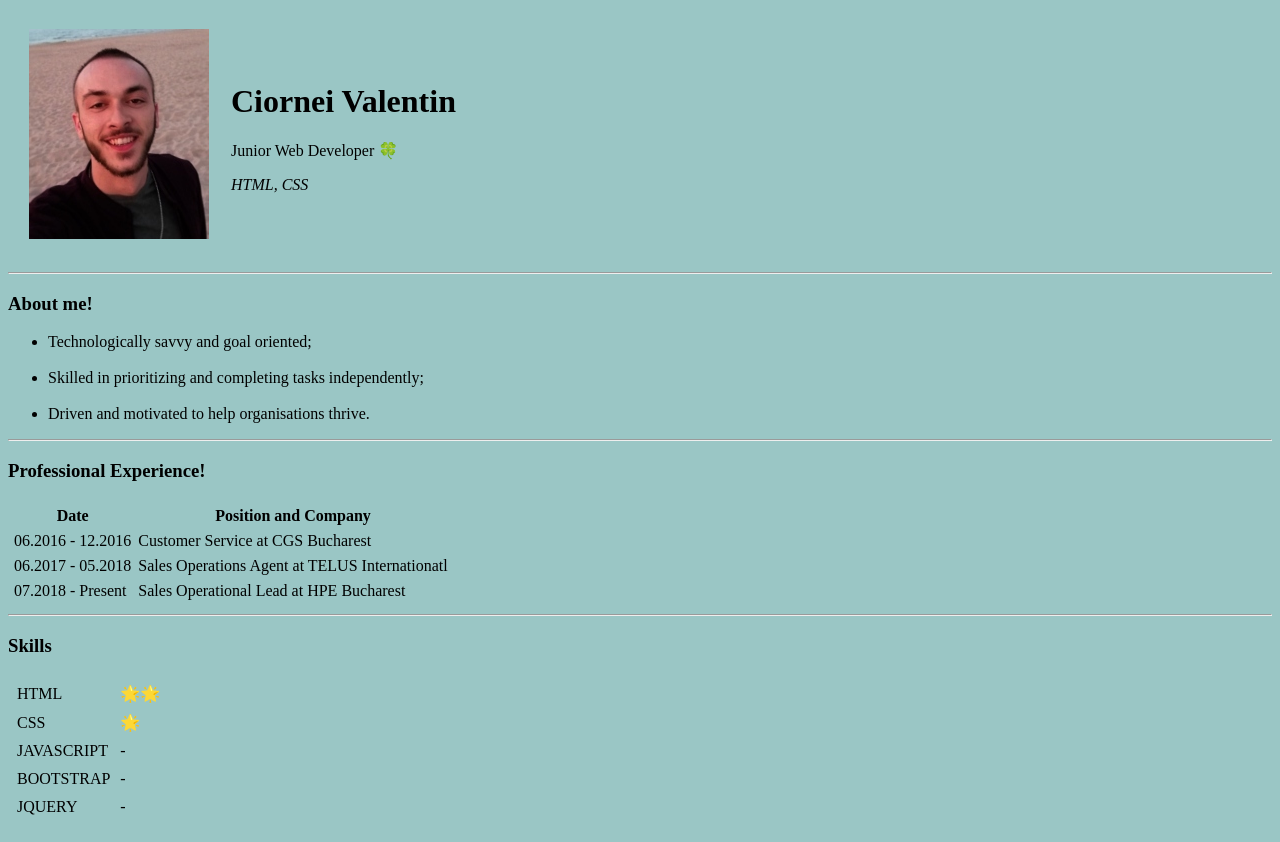
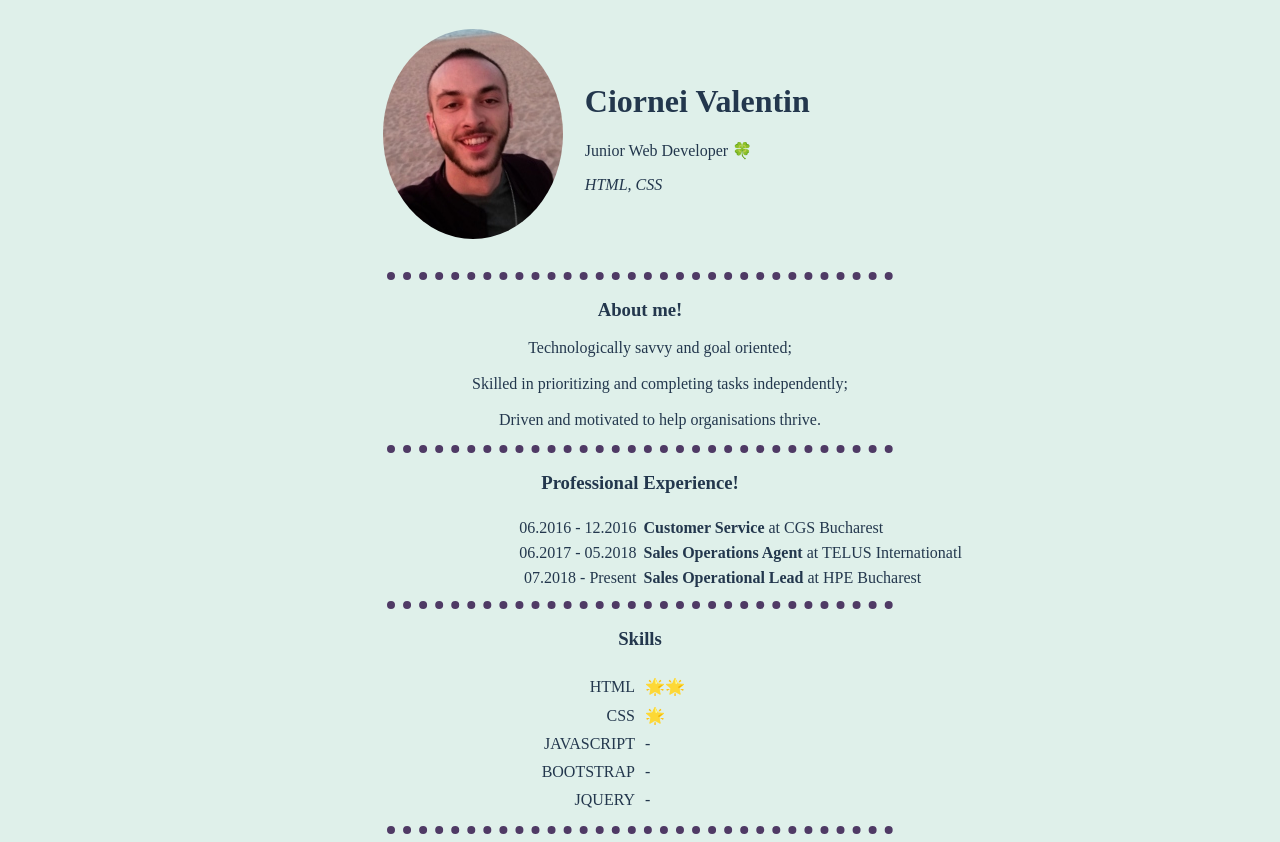
Before and after one commit to ciorneivalentin/cv, a plain HTML site: page index.html in a window 1280 px wide. Drawn offline with Linux system fonts and the light colour scheme.

Commit message:
added new files

```diff
--- a/index.html
+++ b/index.html
@@ -7,13 +7,16 @@
 
 <body>
 	<link rel="stylesheet" type="text/css" href="style.css">
+	<link rel="stylesheet" type="text/css" href="xpstyle.css">
+	<link rel="stylesheet" type="text/css" href="skillstyle.css">
 	<header>
-		<table cellspacing="20">
+		<table  class="introtable" cellspacing="20">
 			<tr>
-				<td><img src="myface.jpg"></td>
-				<td><div>
+				<td class="introphoto">
+					<img src="myface.jpg" class="faceimage">
+				</td>
+				<td class="introtext">
 						<h1>Ciornei Valentin</h1>
-					</div>
 						<p>Junior Web Developer 🍀</p>
 						<p><em>HTML, CSS</em></p>
 				</td>
@@ -38,22 +41,22 @@
 				<h3>Professional Experience!</h3>
 			</div>
 			<div>
-				<table cellspacing="5">
-					<tr>
+				<table class="xptable" cellspacing="5">
+					<!-- <tr>
 						<th>Date</th>
 						<th>Position and Company</th>
+					</tr> -->
+					<tr>
+						<td  class="datetable">06.2016 - 12.2016</td>
+						<td class="jobtable"><strong>Customer Service</strong> at CGS Bucharest</td>
 					</tr>
 					<tr>
-						<td>06.2016 - 12.2016</td>
-						<td>Customer Service at CGS Bucharest</td>
+						<td  class="datetable">06.2017 - 05.2018</td>
+						<td class="jobtable"><strong>Sales Operations Agent</strong> at TELUS Internationatl</td>
 					</tr>
 					<tr>
-						<td>06.2017 - 05.2018</td>
-						<td>Sales Operations Agent at TELUS Internationatl</td>
-					</tr>
-					<tr>
-						<td>07.2018 - Present</td>
-						<td>Sales Operational Lead at HPE Bucharest</td>
+						<td  class="datetable">07.2018 - Present</td>
+						<td class="jobtable"><strong>Sales Operational Lead</strong> at HPE Bucharest</td>
 					</tr>
 				</table>
 			</div>
@@ -62,31 +65,31 @@
 				<h3>Skills</h3>
 			</div>
 			<div>
-				<table cellspacing="8">
+				<table class="skilltable" cellspacing="8">
 					<tr>
-						<td>HTML</td>
-						<td>🌟🌟</td>
+						<td class="celltable">HTML</td>
+						<td class="startable">🌟🌟</td>
 					</tr>
 					<tr>
-						<td>CSS</td>
-						<td>🌟</td>
+						<td class="celltable">CSS</td>
+						<td class="startable">🌟</td>
 					</tr>
 					<tr>
-						<td>JAVASCRIPT</td>
-						<td>-</td>
+						<td class="celltable">JAVASCRIPT</td>
+						<td class="startable">-</td>
 					</tr>
 					<tr>
-						<td>BOOTSTRAP</td>
-						<td>-</td>
+						<td class="celltable">BOOTSTRAP</td>
+						<td class="startable">-</td>
 					</tr>
 					<tr>
-						<td>JQUERY</td>
-						<td>-</td>
+						<td class="celltable">JQUERY</td>
+						<td class="startable">-</td>
 					</tr>
 				</table>
 			</div>
-
 		</nav>
+		<hr>
 	</section>
 
 </body>
--- /dev/null
+++ b/skillstyle.css
@@ -0,0 +1,10 @@
+.skilltable {
+	width: 100%;
+}
+.celltable {
+	width: 50%;
+	text-align: right;
+}
+.startable {
+	text-align: left;
+}
--- a/style.css
+++ b/style.css
@@ -1,3 +1,31 @@
 body {
-	background-color: #9AC6C5;
+	background-color: #dff0ea;
+	color; color: #23374d;
+	text-align: center;
 }
+hr {
+	border-color: #4f3a65;
+	border-style: none;
+	border-top-style: dotted;
+	border-width: 8px;
+	width: 40%;
+}
+li {
+	list-style: none;
+}
+.faceimage {
+	border-radius: 50%;
+	text-align: right;
+}
+.introtable {
+	width: 100%;
+}
+.introphoto {
+	text-align: right;
+}
+.introtext {
+	text-align: left;
+}
+.xptable {
+	width: 100%;
+}
--- /dev/null
+++ b/xpstyle.css
@@ -0,0 +1,7 @@
+.datetable {
+	width: 50%;
+	text-align: right;
+}
+.jobtable {
+	text-align: left;
+}
```
